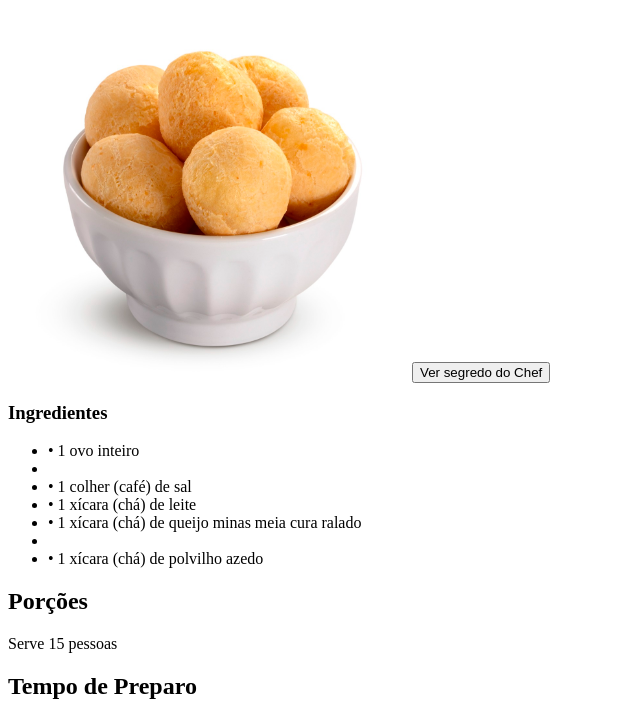
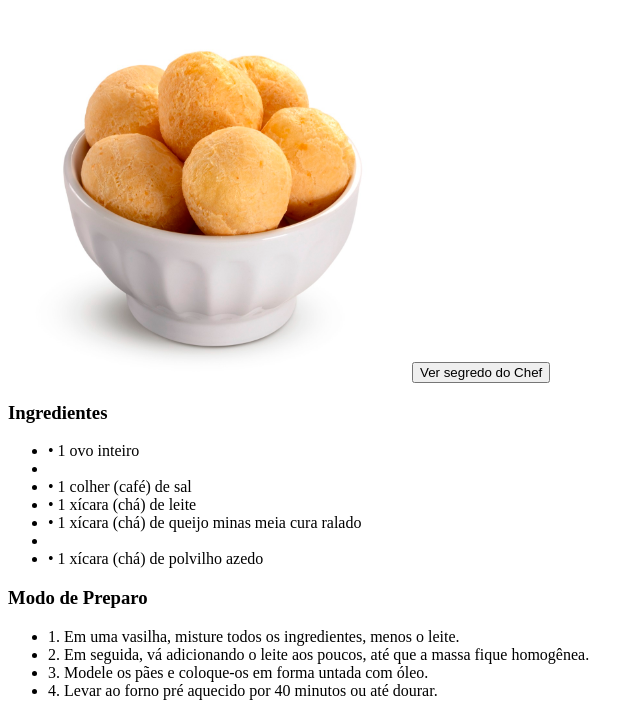
Before and after one commit to ialeleles/Receitas-de-minas, a plain HTML site: page index.html in a window 1280 px wide. Shown: the part 110-830 px from the top of the page, without its empty margins (0-644 px from the left). Drawn offline with Linux system fonts and the light colour scheme.

Commit message:
feat: insere passo a passo do preparo

```diff
--- a/index.html
+++ b/index.html
@@ -39,11 +39,16 @@
             <ul>
 
         </section>
+            <h3>Modo de Preparo</h3>
+            <ul>
+                <li>1. Em uma vasilha, misture todos os ingredientes, menos o leite.</li>
+                <li>2. Em seguida, vá adicionando o leite aos poucos, até que a massa fique homogênea.</li>
+                <li>3. Modele os pães e coloque-os em forma untada com óleo.</li>
+                <li>4. Levar ao forno pré aquecido por 40 minutos ou até dourar.</li>
+            <ul>
 
      <section>
-            <h2>Porções</h2>
-Serve 15 pessoas
-            <h2>Tempo de Preparo</h2>
+
         </section>
     </main>
 </body>
```
